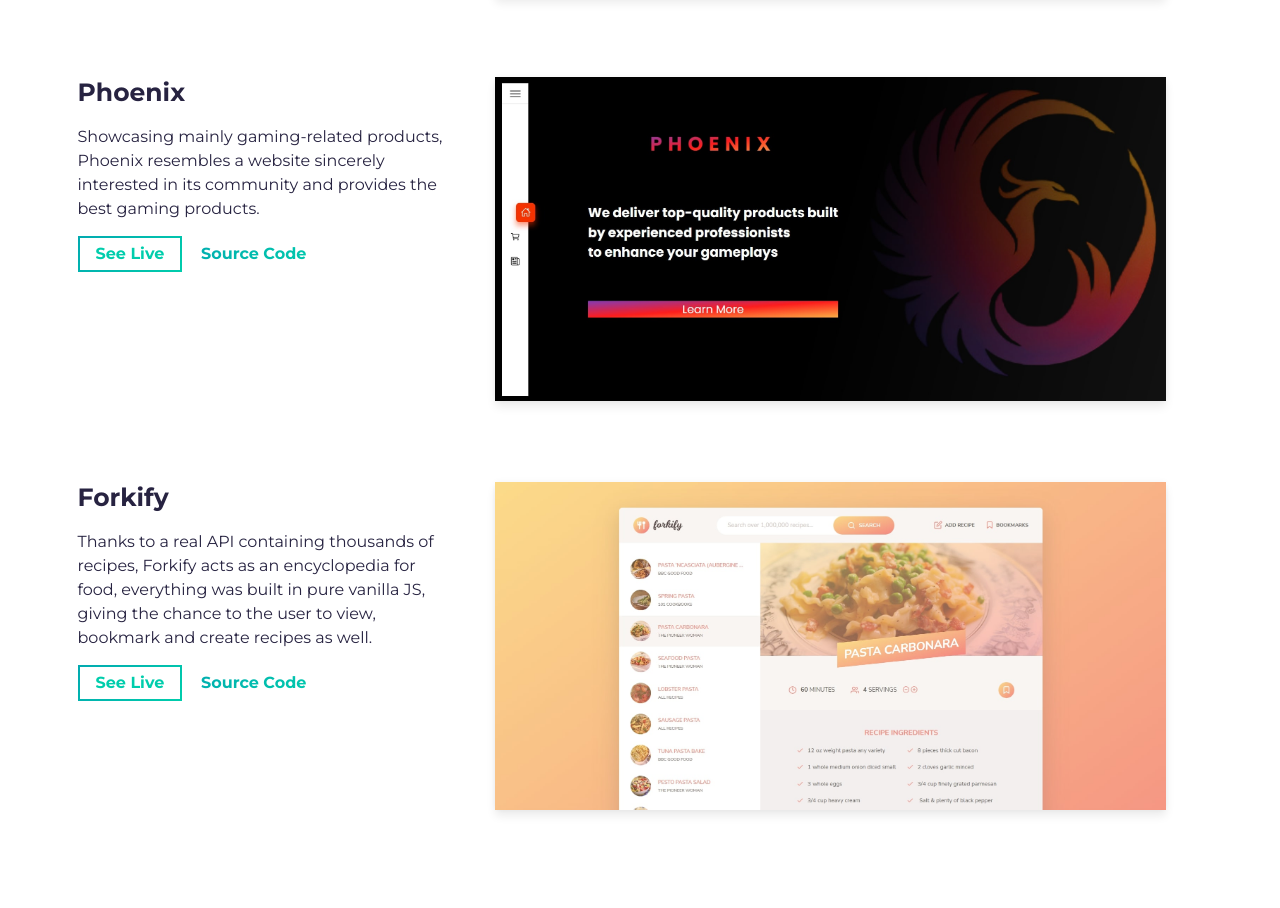
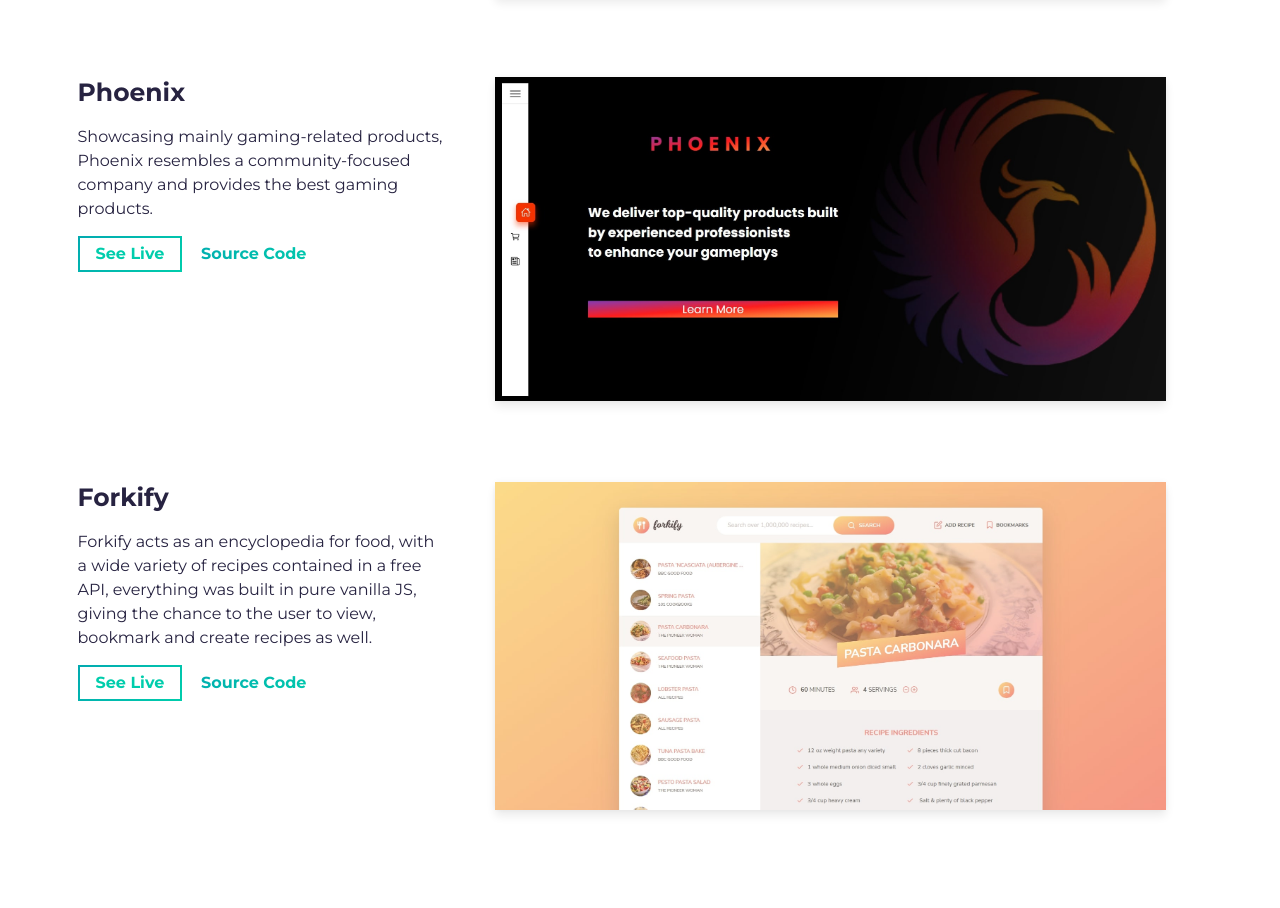
Before and after one commit to Alessandro-Battiato/AleDev, a website built with Parcel: page index.html in a window 1280 px wide. Shown: the part 1843-2751 px from the top of the page. Built offline with nearby package versions, Linux system fonts and the light colour scheme.

Commit message:
final commit

```diff
--- a/index.html
+++ b/index.html
@@ -140,8 +140,8 @@
                 <div>
                   <p class="mb-4">
                     Showcasing mainly gaming-related products, Phoenix resembles
-                    a website sincerely interested in its community and provides
-                    the best gaming products.
+                    a community-focused company and provides the best gaming
+                    products.
                   </p>
                 </div>
                 <a
@@ -189,8 +189,8 @@
                 <h3 class="project-wrapper__text-title">Forkify</h3>
                 <div>
                   <p class="mb-4">
-                    Thanks to a real API containing thousands of recipes,
-                    Forkify acts as an encyclopedia for food, everything was
+                    Forkify acts as an encyclopedia for food, with a wide
+                    variety of recipes contained in a free API, everything was
                     built in pure vanilla JS, giving the chance to the user to
                     view, bookmark and create recipes as well.
                   </p>
```
Also changed, not shown: dist/index.html, 1 other file.
